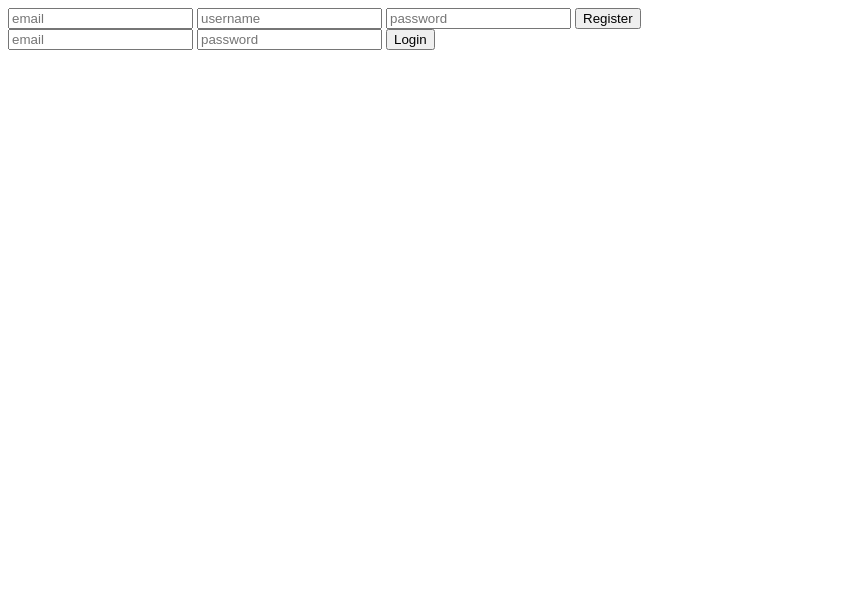
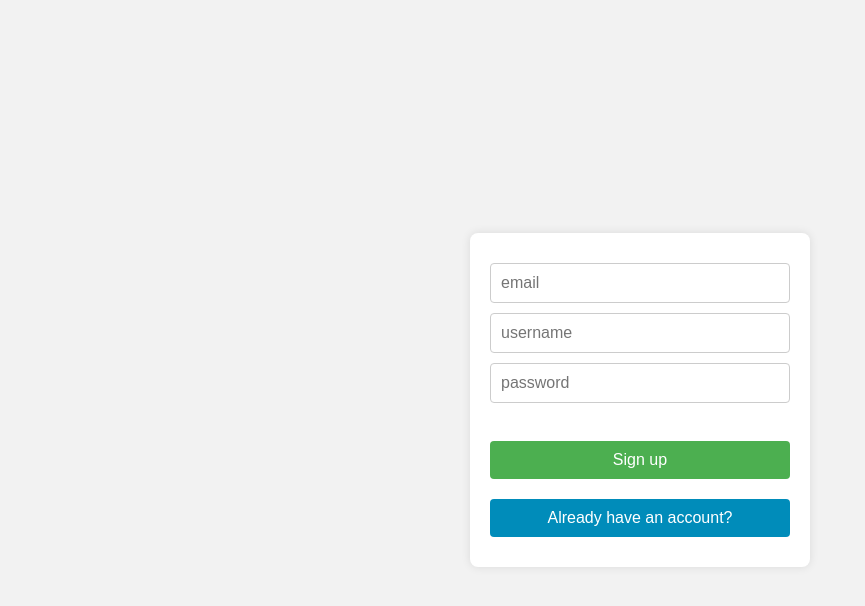
Before and after one commit to Valco3/UserAuth, a website: page public/index.html in a window 1280 px wide. Shown: the whole page, without its empty margins (0-865 px from the left). Drawn offline with Linux system fonts and the light colour scheme; no server answers.

Commit message:
added css to login page

```diff
--- /dev/null
+++ b/public/index.css
@@ -0,0 +1,66 @@
+/* General styles */
+body {
+    font-family: Arial, sans-serif;
+    background-color: #f2f2f2;
+    display: flex;
+    justify-content: center;
+    align-items: center;
+    height: 100vh;
+    margin: 0;
+}
+
+input {
+    display: block;
+    width: 100%;
+    padding: 10px;
+    margin: 10px 0;
+    box-sizing: border-box;
+    border: 1px solid #ccc;
+    border-radius: 4px;
+    font-size: 16px;
+}
+
+button {
+    width: 100%;
+    padding: 10px;
+    margin: 10px 0;
+    background-color: #4CAF50;
+    color: white;
+    border: none;
+    border-radius: 4px;
+    cursor: pointer;
+    font-size: 16px;
+}
+
+button:hover {
+    background-color: #45a049;
+}
+
+.register, .login {
+    background-color: white;
+    padding: 20px;
+    border-radius: 8px;
+    box-shadow: 0 0 10px rgba(0, 0, 0, 0.1);
+    width: 300px;
+}
+
+.register button, .login button {
+    background-color: #4CAF50;
+    color: white;
+    border: none;
+    border-radius: 4px;
+    cursor: pointer;
+    font-size: 16px;
+}
+
+.register button:hover, .login button:hover {
+    background-color: #45a049;
+}
+
+.register button:last-of-type, .login button:last-of-type {
+    background-color: #008CBA;
+}
+
+.register button:last-of-type:hover, .login button:last-of-type:hover {
+    background-color: #007BB5;
+}
--- a/public/index.html
+++ b/public/index.html
@@ -1,4 +1,4 @@
-<!DOCTYPE html>
+<!-- <!DOCTYPE html>
 <html lang="en">
 <head>
     <meta charset="UTF-8">
@@ -17,4 +17,30 @@
     <button onclick="login()">Login</button><br>
 
 </body>
+</html> -->
+<!DOCTYPE html>
+<html lang="en">
+<head>
+    <meta charset="UTF-8">
+    <meta name="viewport" content="width=device-width, initial-scale=1.0">
+    <title>Document</title>
+    <script src="index.js"></script>
+    <link rel="stylesheet" href="index.css">
+</head>
+<body>
+    <div class="register">
+        <input id="registerEmail" type="text" placeholder="email">
+        <input id="registerUsername" type="text" placeholder="username">
+        <input id="registerPassword" type="password" placeholder="password"><br>
+        <button onclick="register()">Sign up</button>
+        <button onclick="changeToLogin()">Already have an account?</button>
+    </div>
+    <div class="login" style="display: none">
+        <input id="loginEmail" type="text" placeholder="email">
+        <input id="loginPassword" type="password" placeholder="password"><br>
+        <button onclick="login()">Submit</button>
+        <button onclick="changeToRegister()">Don't have an account?</button>
+    </div>
+
+</body>
 </html>
--- a/public/index.js
+++ b/public/index.js
@@ -71,3 +71,15 @@ function login(){
         }
     })
 }
+
+//////////////
+
+const changeToLogin = () => {
+    document.querySelector('.login').style.display = 'block';
+    document.querySelector('.register').style.display = 'none';
+};
+
+const changeToRegister = () => {
+    document.querySelector('.login').style.display = 'none';
+    document.querySelector('.register').style.display = 'block';
+};
```
Also changed, not shown: server.js (+7 -6 lines).
